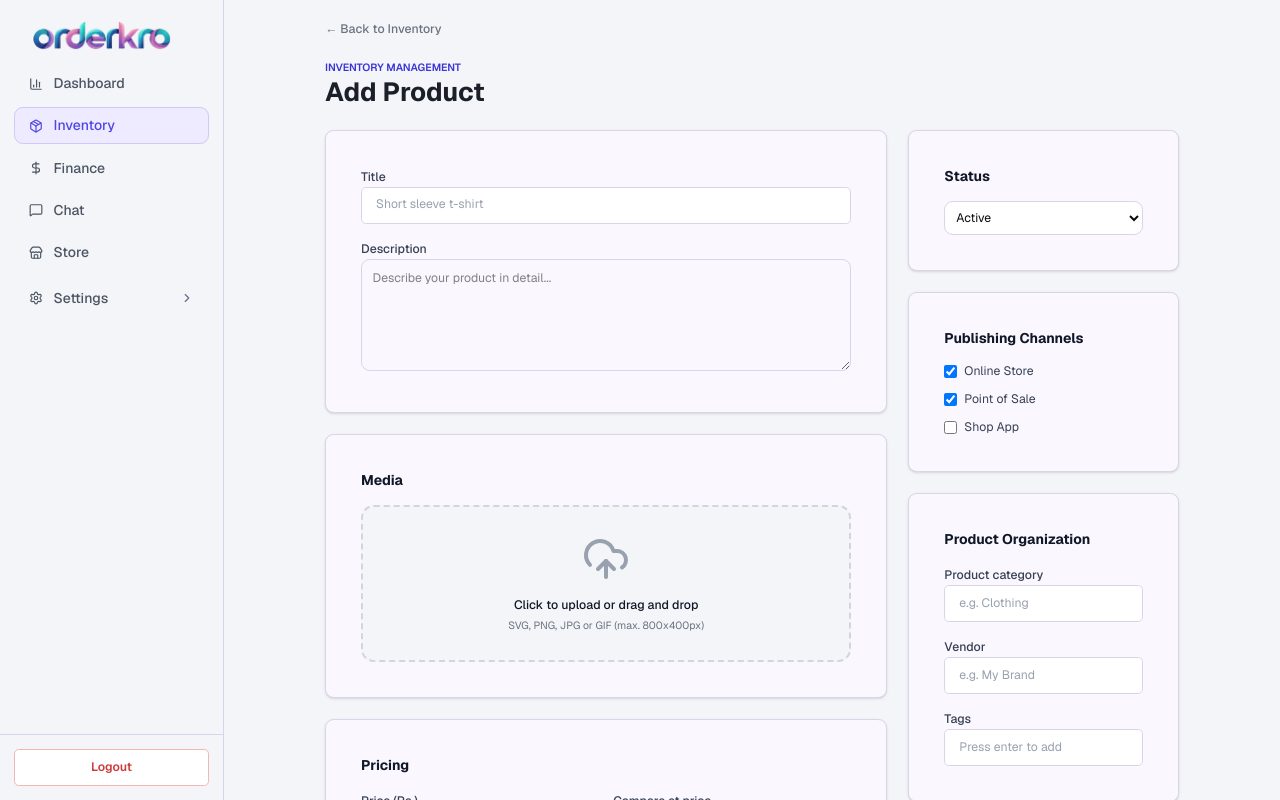
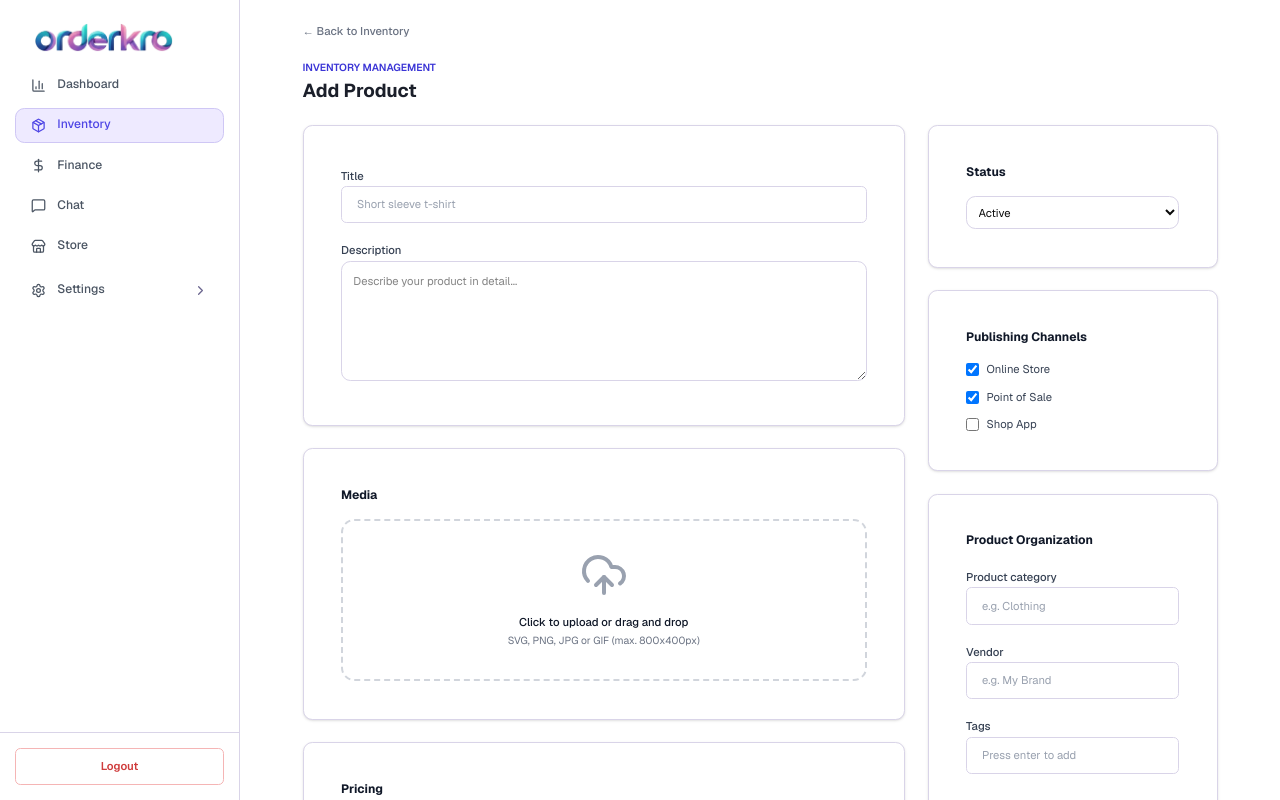
Before and after one commit to jawadr9899/seller-dashboard, a Next.js app: page /inventory/create in a window 1280 px wide. Shown: the top 800 px of the page. Built offline with nearby package versions, Linux system fonts and the light colour scheme.

Commit message:
update: updated, centeralized & generalzied overall app theme

```diff
--- a/src/app/globals.css
+++ b/src/app/globals.css
@@ -1,5 +1,5 @@
-@import 'tailwindcss';
-@import 'tw-animate-css';
+@import "tailwindcss";
+@import "tw-animate-css";
 
 @custom-variant dark (&:is(.dark *));
 
@@ -64,8 +64,8 @@
     --ok-ns-steel: #b0bec5;
     --ok-earnings-bg: #f4f6fb;
     --ok-orders-header-bg: #f7f3ff;
-  --ok-surface: #fbf7ff;
-  --ok-surface-alt: #f4f5f8;
+    --ok-surface: #ffffff;
+    --ok-surface-alt: #ffffff;
     --ok-surface-page: #f6f4ff;
     --ok-border: #d9d4e8;
     --ok-border-light: #f0eef5;
@@ -93,6 +93,21 @@
     --ok-icon-pink-bg: #fdf2f8;
     --ok-chart-bar: #4f46e5;
     --ok-chart-grid: #e7e2f3;
+
+    /* Centralized Typography Scale */
+    --ok-font-size-2xs: 0.625rem;
+    --ok-font-size-xs: 0.6875rem;
+    --ok-font-size-sm: 0.75rem;
+    --ok-font-size-base: 0.8125rem;
+    --ok-font-size-lg: 0.9375rem;
+    --ok-font-size-xl: 1.0625rem;
+    --ok-font-size-2xl: 1.25rem;
+    --ok-font-size-3xl: 1.5rem;
+    --ok-font-size-4xl: 1.875rem;
+
+    --ok-line-height-tight: 1.2;
+    --ok-line-height-normal: 1.45;
+    --ok-line-height-loose: 1.6;
 }
 
 .dark {
@@ -131,8 +146,8 @@
 }
 
 @theme inline {
-  --font-sans: 'Geist', 'Geist Fallback';
-  --font-mono: 'Geist Mono', 'Geist Mono Fallback';
+    --font-sans: "Geist", "Geist Fallback";
+    --font-mono: "Geist Mono", "Geist Mono Fallback";
     --color-background: var(--background);
     --color-foreground: var(--foreground);
     --color-card: var(--card);
@@ -229,7 +244,7 @@
 
 @layer base {
     html {
-    font-size: 14px;
+        font-size: 15px;
     }
     * {
         @apply border-border outline-ring/50;
@@ -237,31 +252,53 @@
     body {
         @apply bg-background text-foreground;
     }
+
+    table tbody tr:hover {
+        background-color: var(--ok-brand-subtle) !important;
+    }
 }
 
 @layer utilities {
     .gradient-cyan-purple {
-    background: linear-gradient(135deg, rgba(0,151,214,0.95) 0%, rgba(30,136,229,0.9) 40%, rgba(123,31,162,0.95) 100%);
-    box-shadow: 0 10px 30px -10px rgba(123,31,162,0.3);
+        background: linear-gradient(
+            135deg,
+            rgba(0, 151, 214, 0.95) 0%,
+            rgba(30, 136, 229, 0.9) 40%,
+            rgba(123, 31, 162, 0.95) 100%
+        );
+        box-shadow: 0 10px 30px -10px rgba(123, 31, 162, 0.3);
     }
     .gradient-blue-pink {
-    background: linear-gradient(135deg, rgba(33,150,243,0.95) 0%, rgba(236,64,122,0.95) 100%);
+        background: linear-gradient(
+            135deg,
+            rgba(33, 150, 243, 0.95) 0%,
+            rgba(236, 64, 122, 0.95) 100%
+        );
     }
 
     .gradient-border-hover {
         position: relative;
         border-color: transparent !important;
-    transition: box-shadow 0.3s ease, border-color 0.3s ease;
+        transition:
+            box-shadow 0.3s ease,
+            border-color 0.3s ease;
     }
 
     .gradient-border-hover::before {
-    content: '';
+        content: "";
         position: absolute;
         inset: -1px;
         border-radius: inherit;
         padding: 1.5px;
-    background: linear-gradient(135deg, var(--ok-icon-blue), var(--ok-brand), var(--ok-icon-pink));
-    -webkit-mask: linear-gradient(#fff 0 0) content-box, linear-gradient(#fff 0 0);
+        background: linear-gradient(
+            135deg,
+            var(--ok-icon-blue),
+            var(--ok-brand),
+            var(--ok-icon-pink)
+        );
+        -webkit-mask:
+            linear-gradient(#fff 0 0) content-box,
+            linear-gradient(#fff 0 0);
         -webkit-mask-composite: xor;
         mask-composite: exclude;
         opacity: 0;
@@ -273,4 +310,83 @@
     .gradient-border-hover:hover::before {
         opacity: 1;
     }
+
+    /* Centralized Surface Utilities */
+    .ok-card-surface,
+    .ok-chart-surface,
+    .ok-table-surface {
+        @apply bg-white border border-ok-border shadow-sm;
     }
+
+    /* Centralized Typography Utilities */
+    .ok-fs-2xs {
+        font-size: var(--ok-font-size-2xs);
+        line-height: var(--ok-line-height-normal);
+    }
+    .ok-fs-xs {
+        font-size: var(--ok-font-size-xs);
+        line-height: var(--ok-line-height-normal);
+    }
+    .ok-fs-sm {
+        font-size: var(--ok-font-size-sm);
+        line-height: var(--ok-line-height-normal);
+    }
+    .ok-fs-base {
+        font-size: var(--ok-font-size-base);
+        line-height: var(--ok-line-height-normal);
+    }
+    .ok-fs-lg {
+        font-size: var(--ok-font-size-lg);
+        line-height: var(--ok-line-height-normal);
+    }
+    .ok-fs-xl {
+        font-size: var(--ok-font-size-xl);
+        line-height: var(--ok-line-height-tight);
+    }
+    .ok-fs-2xl {
+        font-size: var(--ok-font-size-2xl);
+        line-height: var(--ok-line-height-tight);
+    }
+    .ok-fs-3xl {
+        font-size: var(--ok-font-size-3xl);
+        line-height: var(--ok-line-height-tight);
+    }
+    .ok-fs-4xl {
+        font-size: var(--ok-font-size-4xl);
+        line-height: var(--ok-line-height-tight);
+    }
+
+    /* Global Tailwind text-size overrides for consistency */
+    .text-xs {
+        font-size: var(--ok-font-size-xs) !important;
+        line-height: var(--ok-line-height-normal) !important;
+    }
+    .text-sm {
+        font-size: var(--ok-font-size-sm) !important;
+        line-height: var(--ok-line-height-normal) !important;
+    }
+    .text-base {
+        font-size: var(--ok-font-size-base) !important;
+        line-height: var(--ok-line-height-normal) !important;
+    }
+    .text-lg {
+        font-size: var(--ok-font-size-lg) !important;
+        line-height: var(--ok-line-height-normal) !important;
+    }
+    .text-xl {
+        font-size: var(--ok-font-size-xl) !important;
+        line-height: var(--ok-line-height-tight) !important;
+    }
+    .text-2xl {
+        font-size: var(--ok-font-size-2xl) !important;
+        line-height: var(--ok-line-height-tight) !important;
+    }
+    .text-3xl {
+        font-size: var(--ok-font-size-3xl) !important;
+        line-height: var(--ok-line-height-tight) !important;
+    }
+    .text-4xl {
+        font-size: var(--ok-font-size-4xl) !important;
+        line-height: var(--ok-line-height-tight) !important;
+    }
+}
```
Lines whose indentation alone changed are shown as unchanged.
